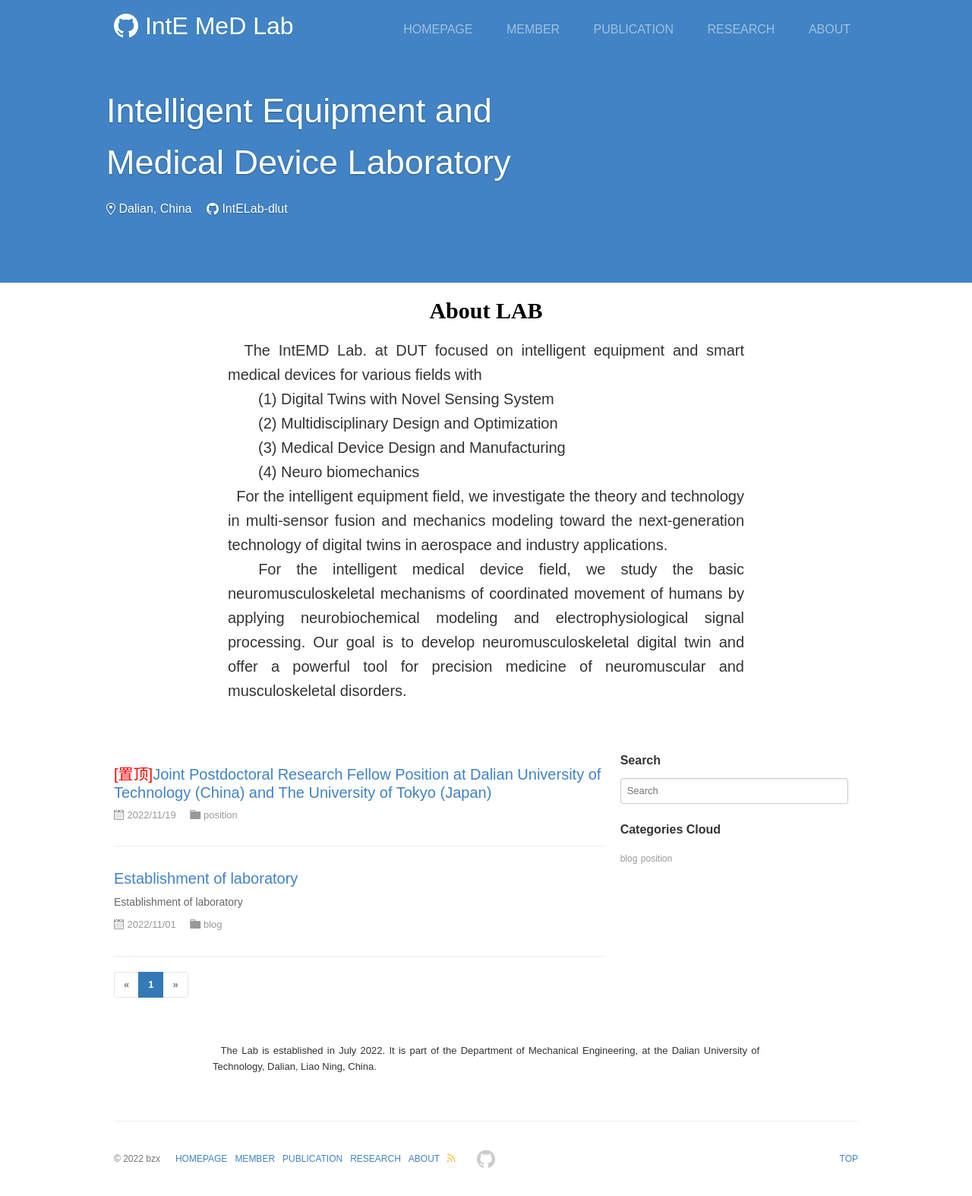
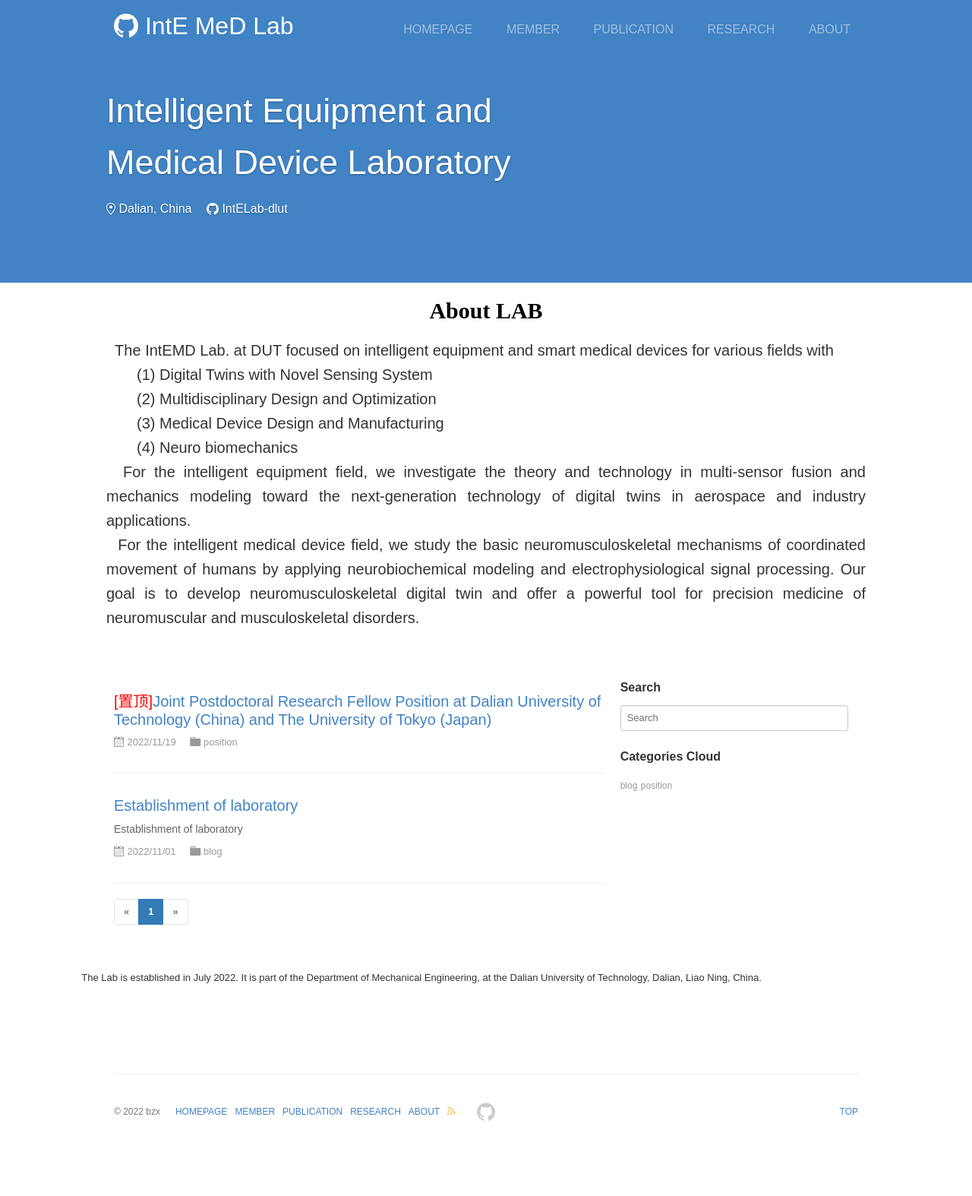
Before and after one commit to IntELab-dlut/IntELab-dlut.github.io, a Jekyll site: the page built from index.html, in a window 1280 px wide. Shown: the whole page at 76% size. Built offline with Jekyll 4.4.1, drawn with Linux system fonts in a browser that asks for light colours; the list of posts is cut into pages by our own code; a style sheet for code colours, icons or effects is not loaded; after the commit the page ends 1512 px from its top, so only the background shows below that.

Commit message:
20221120

```diff
--- a/assets/css/pages/index.css
+++ b/assets/css/pages/index.css
@@ -39,8 +39,10 @@
 }
 
 .box1 {
-  margin: 20px 300px 20px ;
+
+  width: 1000px;
   font-size: 20px;
+  margin: auto;
   text-align: justify;
 }
 
@@ -53,7 +55,7 @@
   }
 
   .box3 {
-    margin: 20px 280px 20px ;
+    margin: 20px 100px 75px;
     font-size: 13px;
     text-align: justify;
   }
```
